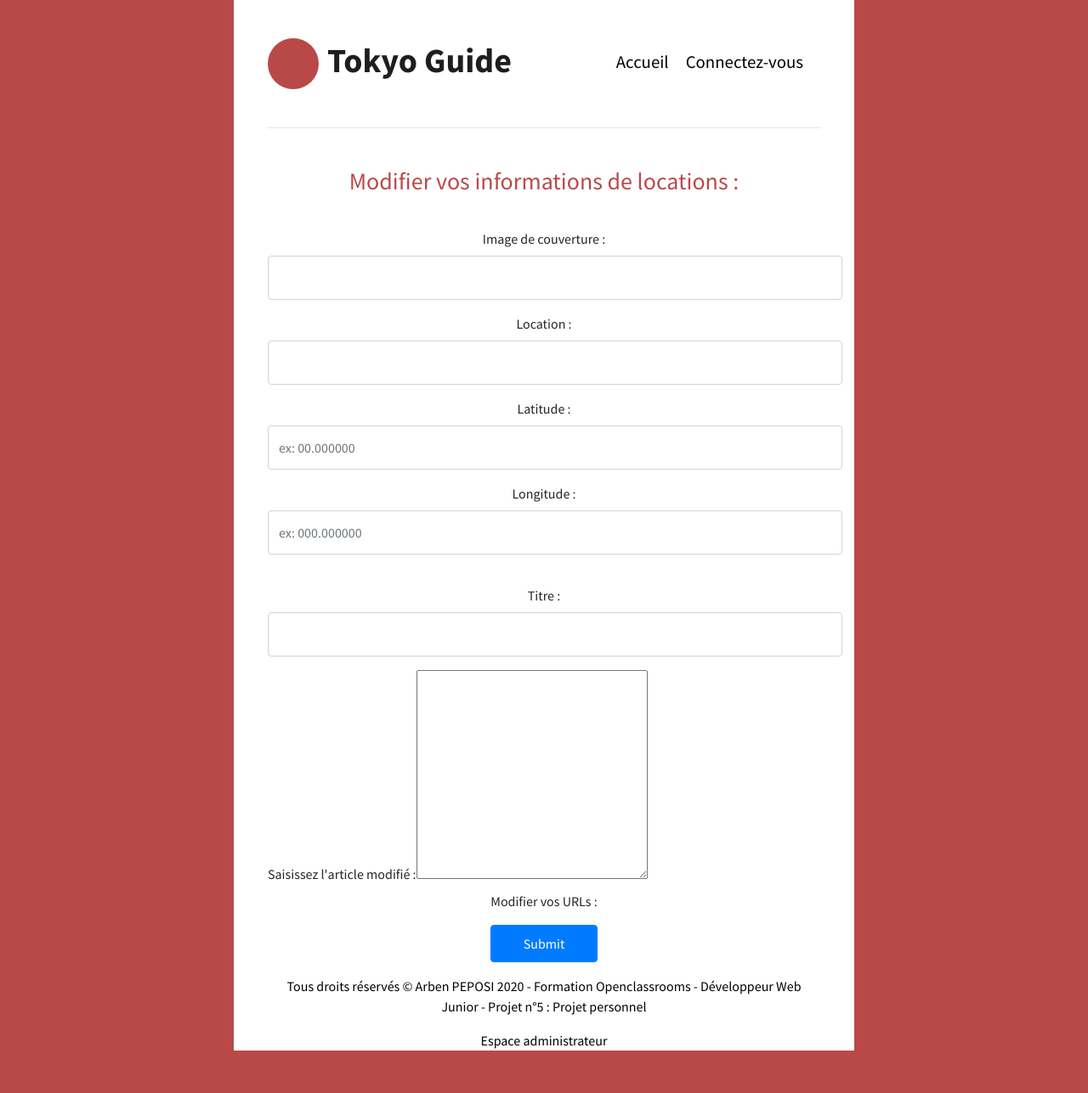
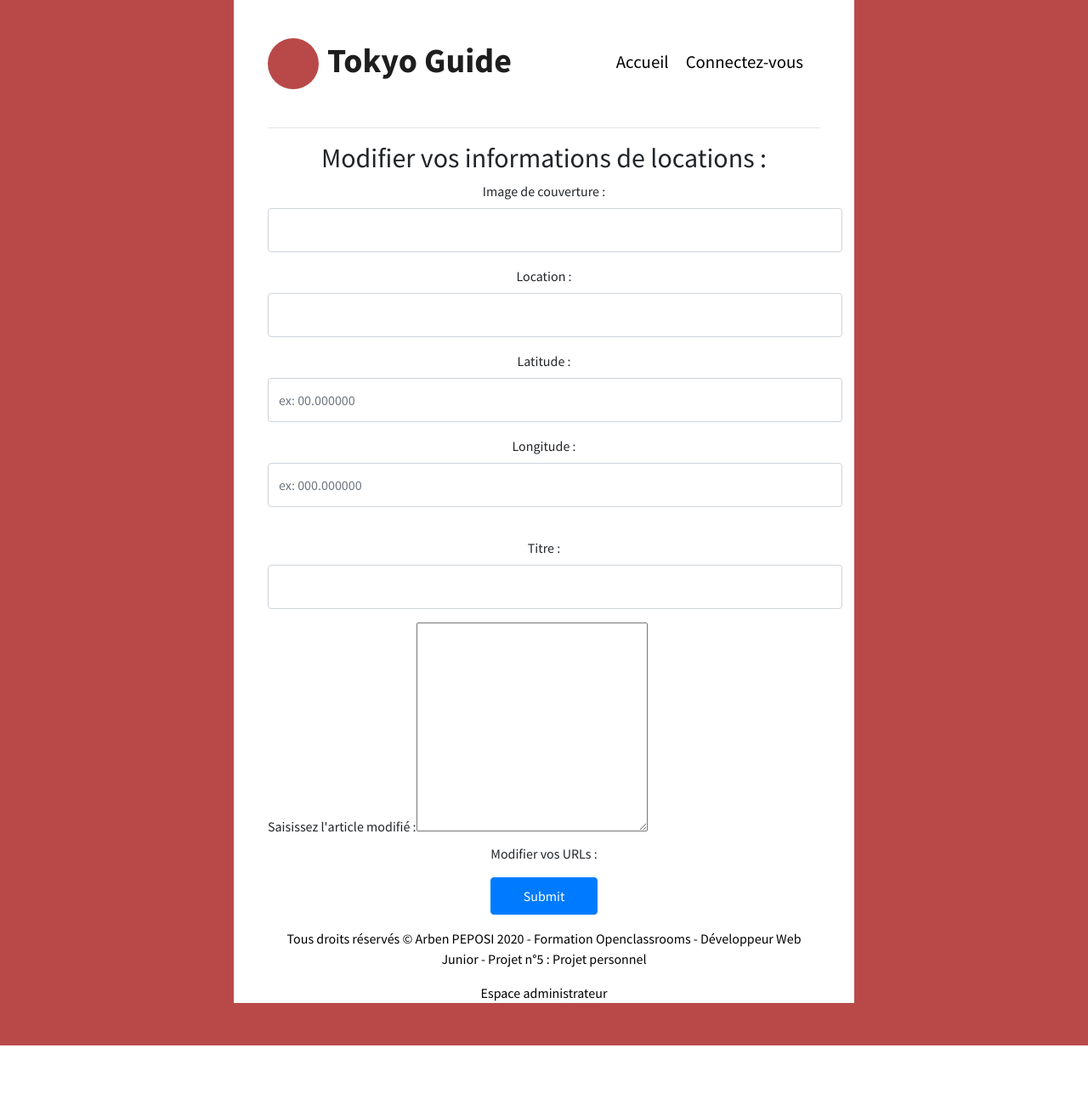
Before and after one commit to Lunesti/TokyoAPI, a PHP site: page /View/frontend/updateView.php in a window 1280 px wide. Shown: the whole page at 85% size. After the commit the page ends 1231 px from the top, so only its background shows below. Run offline with PHP 8.4, Linux system fonts and the light colour scheme; the template is opened without the code that fills it, so the values that code supplies are empty; some libraries are stand-ins or nearby versions.

Commit message:
formattage du texte + modification de titre h3 en h2 dans la page admin

```diff
--- a/Controller/ControllerUser.php
+++ b/Controller/ControllerUser.php
@@ -149,7 +149,7 @@ class User
      */
     public function adminPage()
     {
-        $listLocations =$this->locationManager->getLocations();
+        $listLocations = $this->locationManager->getLocations();
         require('View/frontend/adminView.php');
     }
 }
--- a/View/frontend/postView.php
+++ b/View/frontend/postView.php
@@ -83,10 +83,10 @@
             ?>
         </p>
 
-</article>
+    </article>
 
 
-<?php include('template/footer.php'); ?>
+    <?php include('template/footer.php'); ?>
 </div>
 
 <?php $content = ob_get_clean(); ?>
--- a/View/frontend/signInAdminView.php
+++ b/View/frontend/signInAdminView.php
@@ -5,7 +5,7 @@
 <div id="bloc-page">
     <hr>
     <section class="connection">
-    <h2>Connexion admin</h2>
+        <h2>Connexion admin</h2>
         <form action="index.php?action=admin_connected" method="post">
             <p><img src="Public/img/user.png" alt="user"></p>
             <div class="form-group">
--- a/View/frontend/updateView.php
+++ b/View/frontend/updateView.php
@@ -16,7 +16,7 @@
 
 <div id='bloc-page'>
 <hr>
-    <h3>Modifier vos informations de locations : </h3>
+    <h2>Modifier vos informations de locations : </h2>
 
     <!-- Formulaire de modification de location-->
     <form action="index.php?action=locationUpdated" method="post">
```
Also changed, not shown: Controller/ControllerComment.php (line endings or trailing spaces), Controller/ControllerLocation.php (line endings or trailing spaces), View/frontend/adminView.php (line endings or trailing spaces), View/frontend/signInUserView.php (line endings or trailing spaces).
